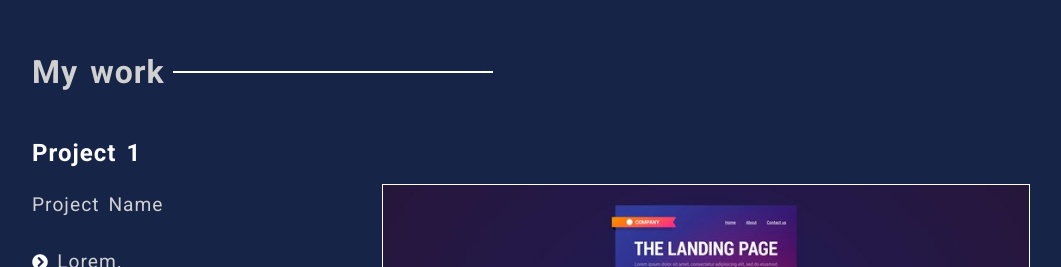
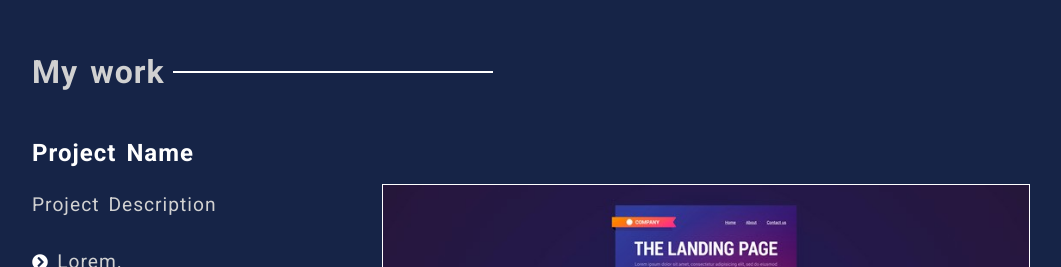
Before and after one commit to rinku122/portfolio, a plain HTML site: page index.html in a window 1280 px wide. Shown: the part 1600-1867 px from the top of the page, without its empty margins (99-1160 px from the left). Drawn offline with nearby package versions, Linux system fonts and the light colour scheme; some packages are replaced by stand-ins of ours; a script that the page names is missing.

Commit message:
readme.md

```diff
--- a/index.html
+++ b/index.html
@@ -47,6 +47,7 @@
                   <a class="closeSideNav" href="#contact">Contact</a>
                 </li>
                 <li>
+                  <!-- Below put your own resume link,or just fill your information in the given link... -->
                   <a
                     class="closeSideNav button"
                     href="https://docs.google.com/document/d/1cDSInadltq4nYs2RzJsSZKM82VhC6TuT3DOy83nLdPo/edit#"
@@ -68,6 +69,7 @@
                 <a href="#contact">Contact</a>
               </li>
               <li class="down" data-aos="fade-down" data-aos-delay="600">
+                <!-- Below put your own resume link,or just fill your information in the given link... -->
                 <a
                   class="button resume"
                   href="https://docs.google.com/document/d/1cDSInadltq4nYs2RzJsSZKM82VhC6TuT3DOy83nLdPo/edit#"
@@ -98,6 +100,7 @@
             style="color: rgb(215, 215, 241);"
             class="x-large info fw-600"
           >
+            <!-- Your name here -->
             John Doe
           </p>
           <h1
@@ -105,8 +108,10 @@
             data-aos-delay="2400"
             class="x-large info my-1 fw-600 blue"
           >
+            <!-- Your specifiaction here,like front end or backend devolper -->
             I am a web devloper.
           </h1>
+          <!-- Give your own email id here in href attribute -->
           <a
             data-aos="fade-zoom-in"
             data-aos-delay="3000"
@@ -121,15 +126,19 @@
     <aside class="data-side" data-aos="fade-zoom-in" data-aos-delay="1200">
       <ul>
         <li class="data-side" data-aos="fade-left" data-aos-delay="1400">
+          <!-- #! Replace your facebook profile  link here-->
           <a href="#!"><i class="fab fa-facebook medium"></i></a>
         </li>
         <li class="data-side" data-aos="fade-left" data-aos-delay="1600">
+          <!-- #! Replace your github profile  link here-->
           <a href="#!"><i class="fab fa-github medium"></i></a>
         </li>
         <li class="data-side" data-aos="fade-left" data-aos-delay="1700">
+          <!-- #! Replace your twitter profile  link here-->
           <a href="#!"><i class="fab fa-twitter medium"></i></a>
         </li>
         <li class="data-side" data-aos="fade-left" data-aos-delay="1900">
+          <!-- #! Replace your instagram profile  link here-->
           <a href="#!"><i class="fab fa-instagram medium"></i></a>
         </li>
         <li class="v-holder data-side">
@@ -154,6 +163,7 @@
           </div>
           <div data-aos-offset="300" data-aos="fade-left" class="content px">
             <p class="small grey text-left">
+              <!-- Your mesg for recruiter here -->
               Lorem ipsum dolor, sit amet consectetur adipisicing elit. Numquam
               error enim quidem mollitia eligendi, voluptas minus consequuntur
               eaque maiores deleniti. Provident quasi, vitae distinctio
@@ -162,12 +172,15 @@
             <p class="small grey text-left my-1">
               Here are a few technologies I've been working with recently ,
             </p>
+            <!-- If you donot want to specify proficient or familiar just delete the below <p> tag -->
             <p class="small grey text-left my-1">
               Proficient :
             </p>
             <ul class="proficient grid-4-about">
               <li>
+                <!-- Give icon based technolofies you know -->
                 <i class="fab grey x-large fa-html5"></i>
+                <!-- Technology name here -->
                 <p>HTML</p>
               </li>
               <li>
@@ -187,6 +200,7 @@
                 <p>Python</p>
               </li>
             </ul>
+            <!-- If you donot want to specify proficient or familiar just delete the below <p> tag -->
             <p class="small grey text-left my">
               Familiar :
             </p>
@@ -206,6 +220,7 @@
         </div>
       </div>
     </section>
+    <!-- --------------Work Section------------------------------ -->
     <section id="work" class="work my-2">
       <div class="container">
         <div style="margin-bottom: 80px;"></div>
@@ -224,7 +239,8 @@
           data-aos-offset="300"
           class="medium fw-600 text-left"
         >
-          Project 1
+          <!-- Project name -->
+          Project Name
         </p>
         <div
           data-aos="fade-right"
@@ -237,36 +253,42 @@
               data-aos-offset="300"
               class="small grey text-left my"
             >
-              Project Name
+              <!-- Project description in short -->
+              Project Description
             </p>
             <ul class="my-2">
               <li>
                 <i class="fas fa-chevron-circle-right"></i>
                 <span class="small grey text-left my">
+                  <!-- Technology used to make project -->
                   Lorem.
                 </span>
               </li>
               <li>
                 <i class="fas fa-chevron-circle-right"></i>
                 <span class="small grey text-left my">
+                  <!-- Technology used to make project -->
                   Lorem, ipsum.
                 </span>
               </li>
               <li>
                 <i class="fas fa-chevron-circle-right"></i>
                 <span class="small grey text-left my">
+                  <!-- Technology used to make project -->
                   Lorem ipsum dolor sit.
                 </span>
               </li>
               <li>
                 <i class="fas fa-chevron-circle-right"></i>
                 <span class="small grey text-left my">
+                  <!-- Technology used to make project -->
                   Lorem, ipsum.
                 </span>
               </li>
               <li>
                 <i class="fas fa-chevron-circle-right"></i>
                 <span class="small grey text-left my">
+                  <!-- Technology used to make project -->
                   Lorem, ipsum dolor.
                 </span>
               </li>
@@ -279,12 +301,15 @@
               <li>
                 <i class="fas fa-chevron-circle-right"></i>
                 <span class="small grey text-left my">
+                  <!-- Technology used to make project -->
                   Lorem ipsum dolor sit amet.
                 </span>
               </li>
             </ul>
             <div class="links">
+              <!-- Link to projects Git repository -->
               <a class="large" href="#!"> <i class="fab fa-github"></i></a>
+              <!-- Link to deployed Project -->
               <a class="medium" href="#!">
                 <i class="fas fa-external-link-alt"></i
               ></a>
@@ -422,6 +447,7 @@
         </div>
       </div>
     </section>
+    <!-- ---------------------------Footer------------------------------------>
     <footer id="contact">
       <div class="container footer">
         <div
@@ -433,9 +459,11 @@
           <p class="large white fw-600">Contact</p>
           <p class="medium grey fw-600 my-2">
             <i class="fas fa-map-marker-alt mx-1"></i>
+            <!-- Your contact here -->
             Lorem, ipsum dolor.
           </p>
           <p class="medium grey fw-600">
+            <!-- Mesg for recruiter here -->
             Lorem ipsum dolor sit amet consectetur, adipisicing elit. Corrupti,
             pariatur.
           </p>
@@ -455,15 +483,19 @@
           <div class="social-icons my-1">
             <ul>
               <li>
+                <!-- #! Replace your facebook profile  link here-->
                 <a href="#!"><i class="fab fa-facebook grey large"></i></a>
               </li>
               <li>
+                <!-- #! Replace your github profile  link here-->
                 <a href="#!"><i class="fab grey fa-github large"></i></a>
               </li>
               <li>
+                <!-- #! Replace your twitter profile  link here-->
                 <a href="#!"><i class="fab grey fa-twitter large"></i></a>
               </li>
               <li>
+                <!-- #! Replace your instagram profile  link here-->
                 <a href="#!"><i class="fab grey fa-instagram large"></i></a>
               </li>
             </ul>
```
Also changed, not shown: 1 other file.
